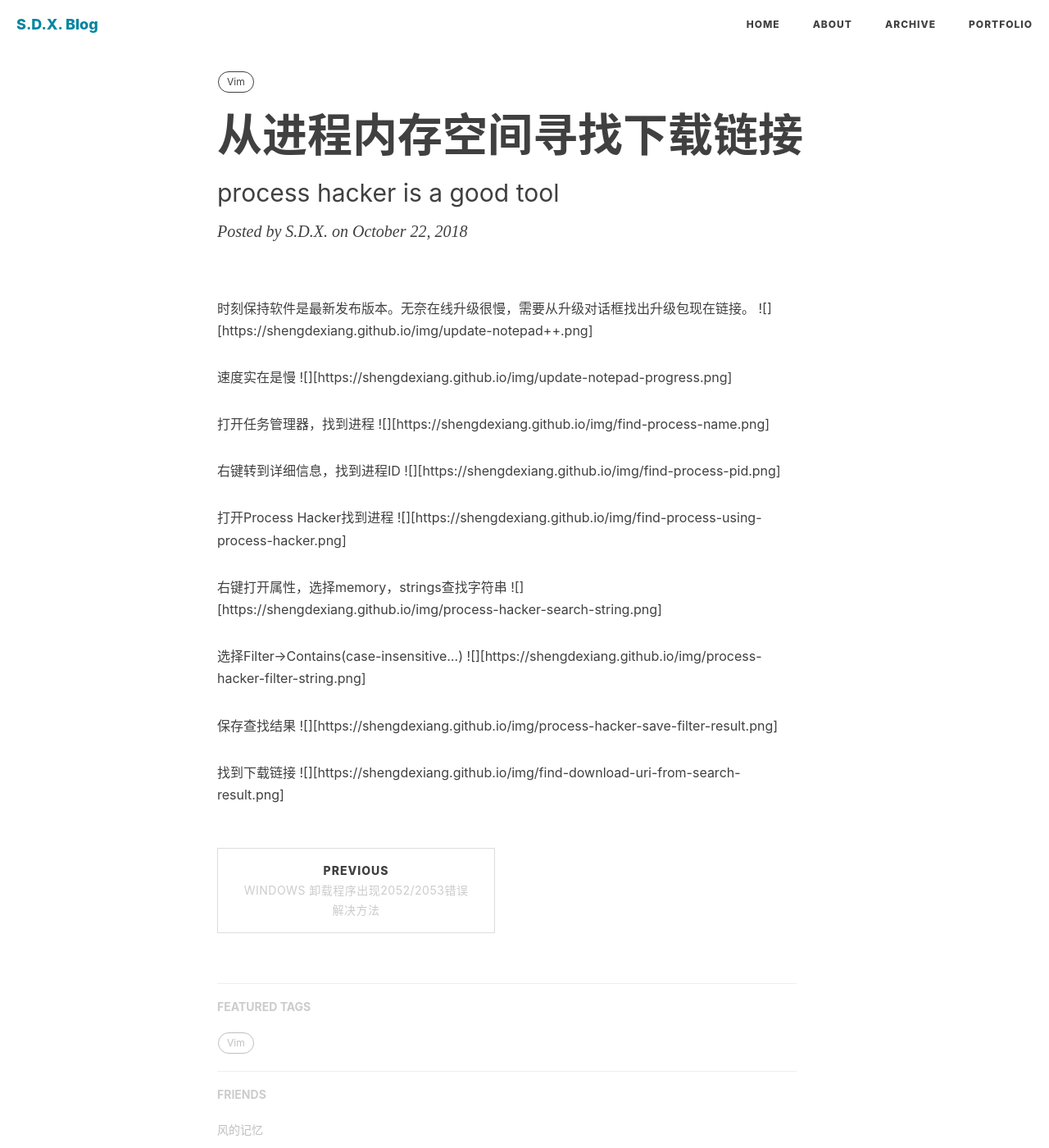
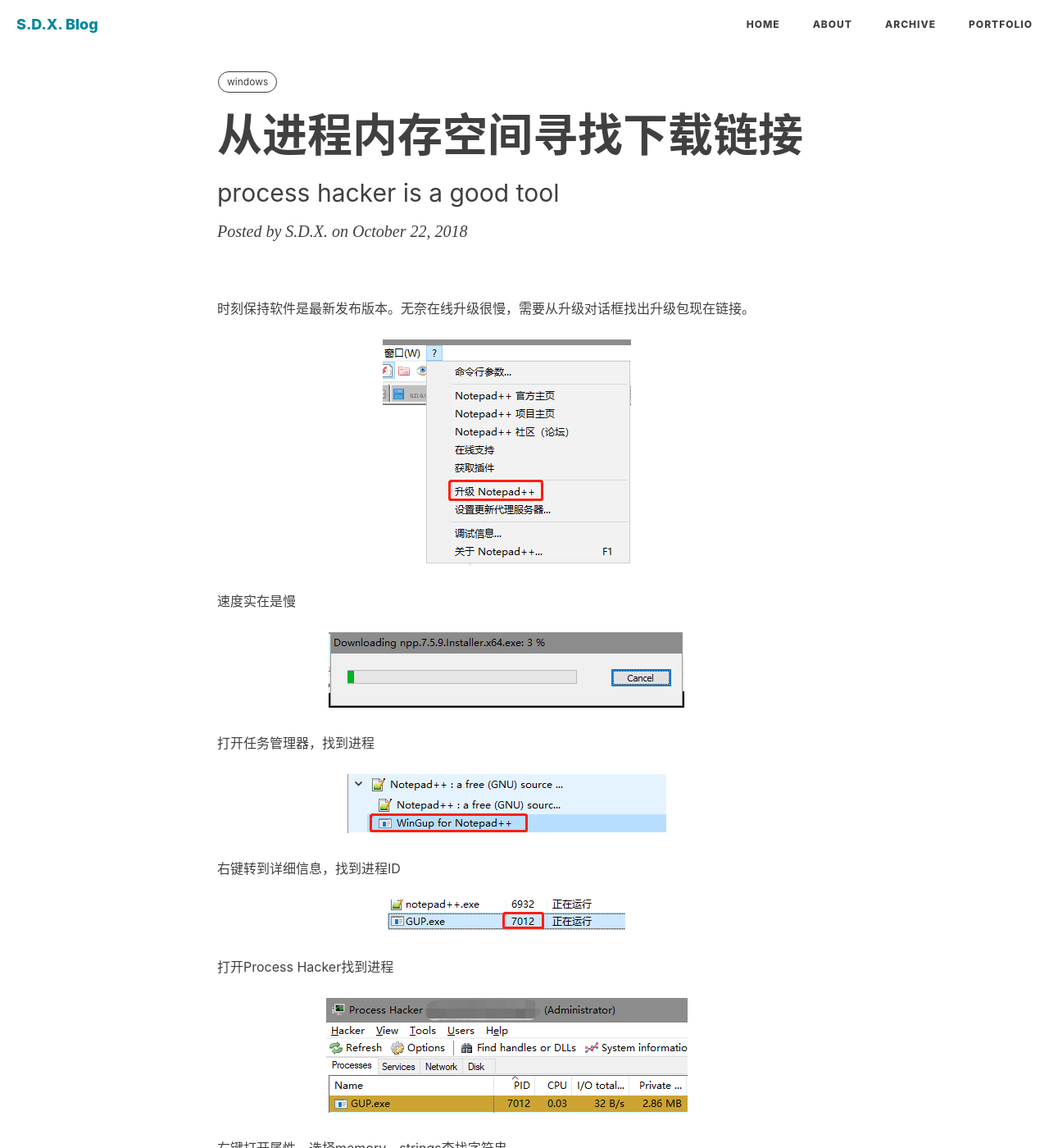
Before and after one commit to happyd0ggie/happyd0ggie.github.io, a Jekyll site: the page built from _posts/2018-10-22-find-download-uri-from-process.md, in a window 1280 px wide and 1400 px high. Shown: the whole window at 82% size. Built offline with Jekyll 4.4.1, drawn with Linux system fonts in a browser that asks for light colours; nearby versions of some CDN libraries; comment, search, counter and statistics services are not loaded; some of the changed text lies outside the part shown.

Commit message:
fix - image referrer syntax error

```diff
--- a/_posts/2018-10-22-find-download-uri-from-process.md
+++ b/_posts/2018-10-22-find-download-uri-from-process.md
@@ -5,32 +5,32 @@
 author: "S.D.X."
 header-style: text
 tags:
-  - Vim
+  - windows
 ---
 
 时刻保持软件是最新发布版本。无奈在线升级很慢，需要从升级对话框找出升级包现在链接。
-![][https://shengdexiang.github.io/img/update-notepad++.png]
+![](https://shengdexiang.github.io/img/update-notepad++.png)
 
 速度实在是慢
-![][https://shengdexiang.github.io/img/update-notepad-progress.png]
+![](https://shengdexiang.github.io/img/update-notepad-progress.png)
 
 打开任务管理器，找到进程
-![][https://shengdexiang.github.io/img/find-process-name.png]
+![](https://shengdexiang.github.io/img/find-process-name.png)
 
 右键转到详细信息，找到进程ID
-![][https://shengdexiang.github.io/img/find-process-pid.png]
+![](https://shengdexiang.github.io/img/find-process-pid.png)
 
 打开Process Hacker找到进程
-![][https://shengdexiang.github.io/img/find-process-using-process-hacker.png]
+![](https://shengdexiang.github.io/img/find-process-using-process-hacker.png)
 
 右键打开属性，选择memory，strings查找字符串
-![][https://shengdexiang.github.io/img/process-hacker-search-string.png]
+![](https://shengdexiang.github.io/img/process-hacker-search-string.png)
 
 选择Filter&rarr;Contains(case-insensitive...)
-![][https://shengdexiang.github.io/img/process-hacker-filter-string.png]
+![](https://shengdexiang.github.io/img/process-hacker-filter-string.png)
 
 保存查找结果
-![][https://shengdexiang.github.io/img/process-hacker-save-filter-result.png]
+![](https://shengdexiang.github.io/img/process-hacker-save-filter-result.png)
 
 找到下载链接
-![][https://shengdexiang.github.io/img/find-download-uri-from-search-result.png]
+![](https://shengdexiang.github.io/img/find-download-uri-from-search-result.png)
```
